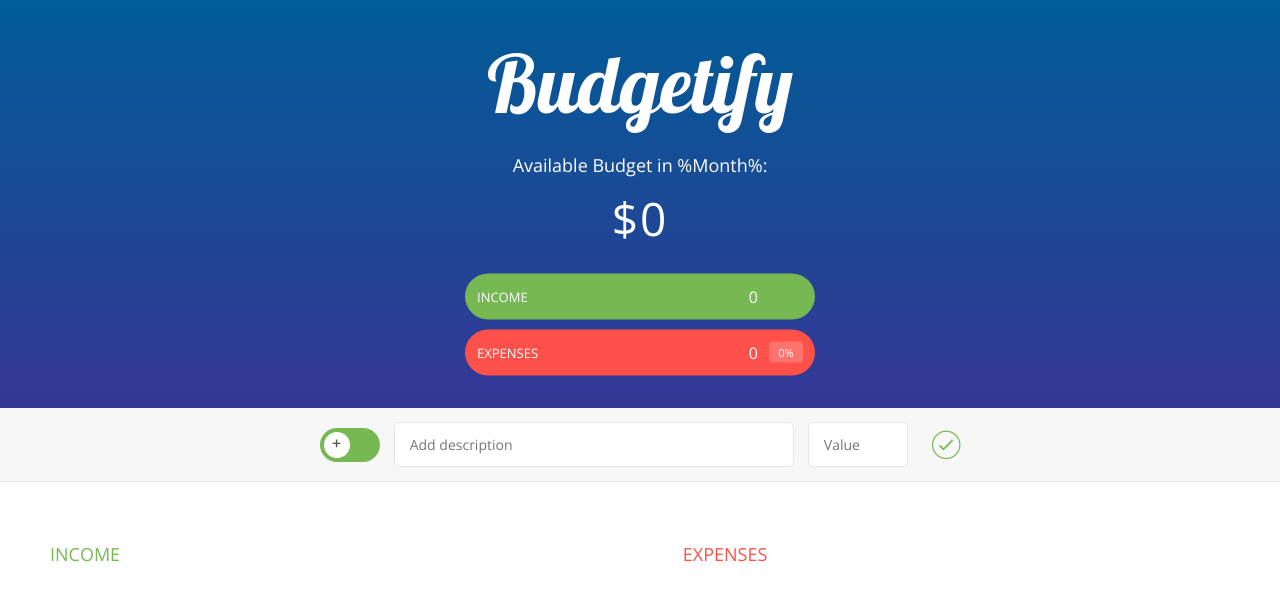
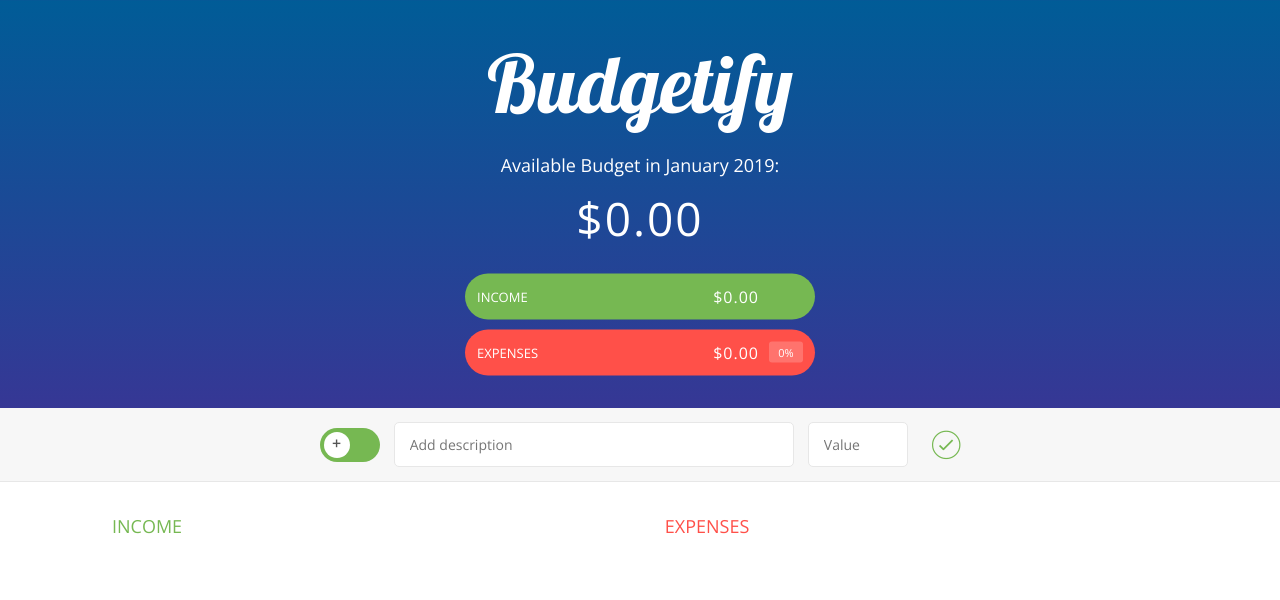
Before and after one commit to andreysaf/JS-Budgetify, a plain HTML site: page index.html in a window 1280 px wide. Drawn offline with nearby package versions, Linux system fonts and the light colour scheme.

Commit message:
App.js, index.html, CSS
- Added formatting to numbers, dates
- Some spacing issues for CSS
- Added missing tag in index.html

```diff
--- a/css/style.css
+++ b/css/style.css
@@ -189,26 +189,18 @@ body {
     width: 100%;
     display: flex;
     align-content: center;
-    margin: 60px auto;
+    padding: 2em 5em 2em 5em;
     flex-direction: row;
     flex-wrap: wrap;
 }
 
 .income {
-    float: left;
-    margin-left: 50px;
+    margin-left: 2em;
     flex-grow: 1;
 }
 
 .expenses {
-    float: left;
-    margin-left: 50px;
-    flex-grow: 1;
-}
-
-.savings {
-    float: left;
-    margin-left: 50px;
+    margin-left: 2em;
     flex-grow: 1;
 }
 
--- a/index.html
+++ b/index.html
@@ -21,12 +21,12 @@
                     Available Budget in <span class="budget_title-month">%Month%</span>:
                 </div>
 
-                <div class="budget_value">$0</div>
+                <div class="budget_value">$0.00</div>
 
                 <div class="budget_income clearfix">
                     <div class="budget_income-text">Income </div>
                     <div class="right">
-                        <div class="budget_income-value">0</div>
+                        <div class="budget_income-value">$0.00</div>
                         <div class="budget_income-percentage">&nbsp;</div>
                     </div>
                 </div>
@@ -34,7 +34,7 @@
                 <div class="budget_expenses clearfix">
                     <div class="budget_expenses-text">Expenses </div>
                     <div class="right clearfix">
-                        <div class="budget_expenses-value">0</div>
+                        <div class="budget_expenses-value">$0.00</div>
                         <div class="budget_expenses-percentage">0%</div>
                     </div>
                 </div>
@@ -67,7 +67,6 @@
                 </div>
 
 
-
                 <div class="expenses">
                     <h2 class="expenses_title">Expenses</h2>
 
@@ -75,8 +74,7 @@
 
                     </div>
                 </div>
-
-
+            </div>
         </div>
 
         <script src="js/app.js"></script>
--- a/js/app.js
+++ b/js/app.js
@@ -150,9 +150,14 @@ var UIController = (function () {
         expenseLabel : '.budget_expenses-value',
         percentageLabel : '.budget_expenses-percentage',
         container : '.container',
-        expPercLabel : '.item_percentage'
+        expPercLabel : '.item_percentage',
+        dateLabel: '.budget_title-month'
+    }
 
-    }
+
+    var formatNumber = function(num) {
+        return num.toLocaleString('en-US', {style: 'currency', currency: 'USD'});
+    };
 
     return {
         //Return the input by the user
@@ -185,7 +190,7 @@ var UIController = (function () {
             //Update the string with data
             newHtml = html.replace('%id%', obj.id);
             newHtml = newHtml.replace('%description%', obj.description);
-            newHtml = newHtml.replace('%value%', obj.value);
+            newHtml = newHtml.replace('%value%', formatNumber(obj.value));
 
             //Insert the string into DOM
             document.querySelector(element).insertAdjacentHTML('beforeend', newHtml);
@@ -216,9 +221,9 @@ var UIController = (function () {
 
         //Display budget to the user
         displayBudget: function(obj) {
-            document.querySelector(DOMStrings.budgetLabel).textContent = '$' + obj.budget;
-            document.querySelector(DOMStrings.incomeLabel).textContent = '$' + obj.totalIncome;
-            document.querySelector(DOMStrings.expenseLabel).textContent = '$' + obj.totalExpenses;
+            document.querySelector(DOMStrings.budgetLabel).textContent = formatNumber(obj.budget);
+            document.querySelector(DOMStrings.incomeLabel).textContent = formatNumber(obj.totalIncome);
+            document.querySelector(DOMStrings.expenseLabel).textContent = formatNumber(obj.totalExpenses);
 
             if(obj.percentage > 0) {
                 document.querySelector(DOMStrings.percentageLabel).textContent = obj.percentage + '%';
@@ -245,6 +250,12 @@ var UIController = (function () {
                 }
             });
 
+        },
+
+        displayMonth: function() {
+            var date = new Date();
+            var options = { year: 'numeric', month: 'long' };
+            document.querySelector(DOMStrings.dateLabel).textContent = date.toLocaleString('en-US', options);
         },
 
         //Retrieve HTML class names
@@ -338,6 +349,7 @@ var controller = (function (budgetCtrl, UICtrl) {
         init: function() {
             console.log('Application has started.');
             setupEventListerners();
+            UICtrl.displayMonth();
         }
     }
 
```
